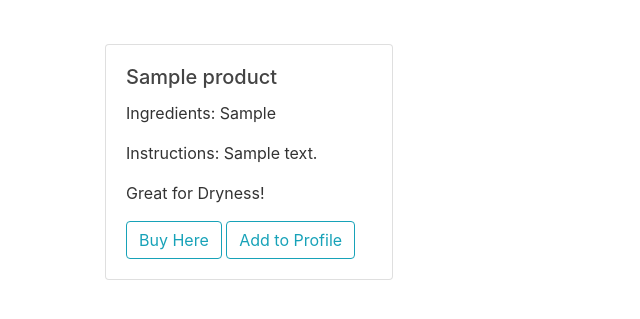
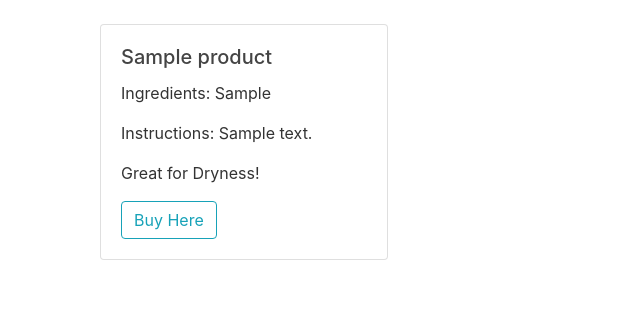
Before and after one commit to Kristinboyd/therealdewdrop, a Django app: page /products/ in a window 1280 px wide. Shown: the part 56-375 px from the top of the page, without its empty margins (0-640 px from the left). Run offline with Django 3.2, Linux system fonts and the light colour scheme; tables that the repository leaves empty hold one stand-in row (values such as "Sample post"); parts of the project's set-up code (start-up, migrations or seed data) failed here and were passed over; some libraries are stand-ins or nearby versions.

Commit message:
Fix cards in products to be side by side

```diff
--- a/products/templates/products/products.html
+++ b/products/templates/products/products.html
@@ -3,9 +3,11 @@
 {% load static %}
     <! DOCTYPE html>
     <html>
-        <body>
-            <div class="card-body">
+        <title>Products</title>
+        <div class="container">
+            <div class="row">
                     {% for product in products %}
+                        <div class="col-sm-4 card-space">
                             <div class="card" style="width: 18rem;">
                                 <div class="card-body">
                                     <h5 class="card-title">{{ product.name }} </h5>
@@ -13,15 +15,16 @@
                                     <p class="card-text">Instructions: {{ product.description }}</p>
                                     <p class="card-text">Great for {{ product.treatment_type }}!</p>
                                     <a href="{{ product.link }}" class="btn btn-outline-info">Buy Here</a>
+                                    {% if user.is_authenticated %}
                                     {% comment %} <form action='add_to_profile?product_name=test' method='GET'>
                                         <button type='submit'>Add to Profile</button>
                                     </form> {% endcomment %}
-
                                     <a href="add_to_profile?product_name={{ product.name }}" class="btn btn-outline-info">Add to Profile</a>
+                                    {% endif %}
+                                </div>
                             </div>
                         </div>
                         {% endfor %}
                     </div>
-        </body>
     </html>
 {% endblock content %}
```
Lines whose indentation alone changed are shown as unchanged.
